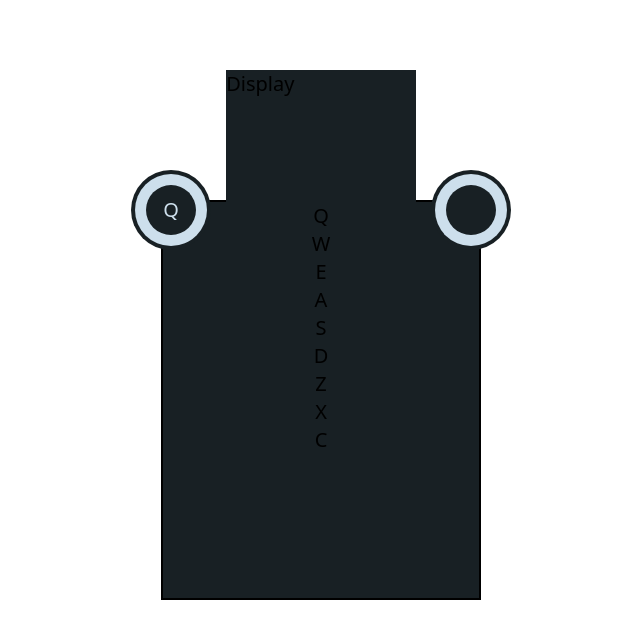
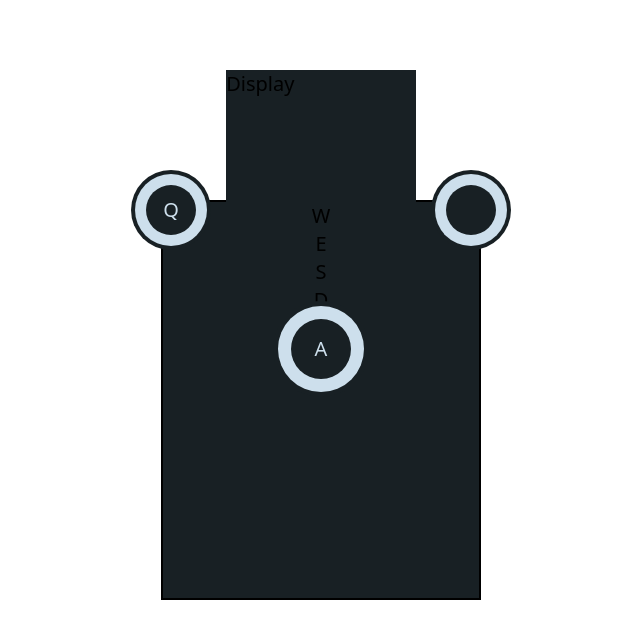
Before and after one commit to kimjisena/drum-machine, a React (Create React App) app: page / in a window 1280 px wide. Shown: the top 638 px of the page, without its empty margins (319-959 px from the left). Built offline with nearby package versions, Linux system fonts and the light colour scheme; a web font is replaced by a local one.

Commit message:
implement midpad

```diff
--- a/src/App.jsx
+++ b/src/App.jsx
@@ -21,12 +21,6 @@ function App() {
           </div>
         </div>
 
-
-        <div id="hi-hat" className={`drum-pad`}>
-          Q
-          <audio id="Q" src="" className={`clip`}></audio>
-        </div>
-
         <div id="crash" className={`drum-pad`}>
           W
           <audio id="W" src="" className={`clip`}></audio>
@@ -35,10 +29,17 @@ function App() {
           E
           <audio id="E" src="" className={`clip`}></audio>
         </div>
-        <div id="tom1" className={`drum-pad`}>
-          A
-          <audio id="A" src="" className={`clip`}></audio>
+
+        <div className={`pad absolute top-[25%] flex justify-center items-center bg-black-one rounded-full w-24 h-24`}>
+          <div className={`flex justify-center items-center w-[90%] h-[90%] bg-white rounded-full`}>
+            <div className={`drum-pad flex justify-center items-center w-[70%] h-[70%] bg-black-one rounded-full text-white`}>
+              A
+              <audio id="A" src="" className={`clip`}></audio>
+            </div>
+          </div>
         </div>
+
+
         <div id="ride" className={`drum-pad`}>
           S
           <audio id="S" src="" className={`clip`}></audio>
--- /dev/null
+++ b/src/components/MidPad.jsx
@@ -0,0 +1,18 @@
+import React from 'react'
+
+function MidPad() {
+  return (
+    <>
+        <div className={`pad absolute top-[25%] flex justify-center items-center bg-black-one rounded-full w-24 h-24`}>
+          <div className={`flex justify-center items-center w-[90%] h-[90%] bg-white rounded-full`}>
+            <div className={`drum-pad flex justify-center items-center w-[70%] h-[70%] bg-black-one rounded-full text-white`}>
+              A
+              <audio id="A" src="" className={`clip`}></audio>
+            </div>
+          </div>
+        </div>
+    </>
+  );
+}
+
+export default MidPad;
```
